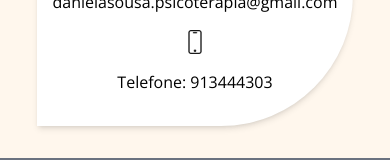
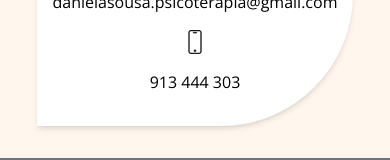
Before and after one commit to DeleteMind/site_psicologa, a Next.js app in the folder daniela-app/: page /contactos in a window 390 px wide. Shown: the part 974-1134 px from the top of the page. Built offline with nearby package versions, Linux system fonts and the light colour scheme.

Commit message:
change_phoneNumber

```diff
--- a/daniela-app/app/contactos/page.tsx
+++ b/daniela-app/app/contactos/page.tsx
@@ -129,7 +129,7 @@ export default function ContactPage() {
         </div>
         <div className="flex flex-col sm:flex-row items-center gap-4">
           <img src="Icons/iphone.png" alt="Phone Icon" className="w-6 h-6 sm:w-8 sm:h-8" />
-          <p className="text-center sm:text-left">Telefone: 913444303</p>
+          <p className="text-center sm:text-left">913 444 303</p>
         </div>
       </section>
     </main>
```
